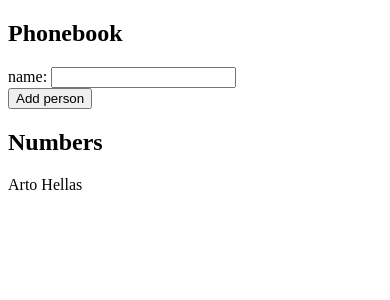
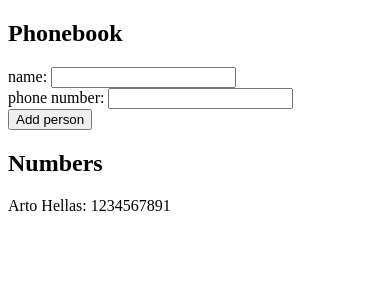
Before and after one commit to sh4rdu1-git/fullstackopen-exercises-redo, a React (Vite) app in the folder part2/phonebook/: page / in a window 390 px wide. Shown: the top 300 px of the page. Built offline with nearby package versions, Linux system fonts and the light colour scheme.

Commit message:
completed exercise 2.8, the phonebook step3

```diff
--- a/part2/phonebook/src/App.jsx
+++ b/part2/phonebook/src/App.jsx
@@ -1,19 +1,30 @@
 import { useState } from "react";
 
 const App = () => {
-  const [persons, setPersons] = useState([{ id: 1, name: "Arto Hellas" }]);
+  const [persons, setPersons] = useState([
+    {
+      id: 1,
+      name: "Arto Hellas",
+      phoneNumber: "1234567891",
+    },
+  ]);
   const [newName, setNewName] = useState("");
+  const [newPhoneNumber, setNewPhoneNumber] = useState("");
 
   const handleNewNameInput = (event) => {
     setNewName(event.target.value);
   };
 
+  const handleNewPhoneNumberInput = (event) => {
+    setNewPhoneNumber(event.target.value);
+  };
+
   const addPersonToPhonebook = (event) => {
     event.preventDefault();
 
-    // check if the name field is empty
-    if (newName.length === 0) {
-      alert("Name cannot be blank");
+    // check if the input field is empty
+    if (newName.length === 0 || newPhoneNumber.length === 0) {
+      alert("Input fields cannot be blank");
       return;
     }
 
@@ -27,9 +38,11 @@ const App = () => {
     const newPerson = {
       id: persons.length + 1,
       name: newName,
+      phoneNumber: newPhoneNumber,
     };
     setPersons(persons.concat(newPerson));
     setNewName("");
+    setNewPhoneNumber("");
     console.log(`Successfully added ${newName}`);
   };
 
@@ -41,6 +54,10 @@ const App = () => {
           name: <input value={newName} onChange={handleNewNameInput} />
         </div>
         <div>
+          phone number:{" "}
+          <input value={newPhoneNumber} onChange={handleNewPhoneNumberInput} />
+        </div>
+        <div>
           <button type="submit" onClick={addPersonToPhonebook}>
             Add person
           </button>
@@ -48,7 +65,9 @@ const App = () => {
       </form>
       <h2>Numbers</h2>
       {persons.map((person) => (
-        <p key={person.id}>{person.name}</p>
+        <p key={person.id}>
+          {person.name}: {person.phoneNumber}
+        </p>
       ))}
     </>
   );
```
